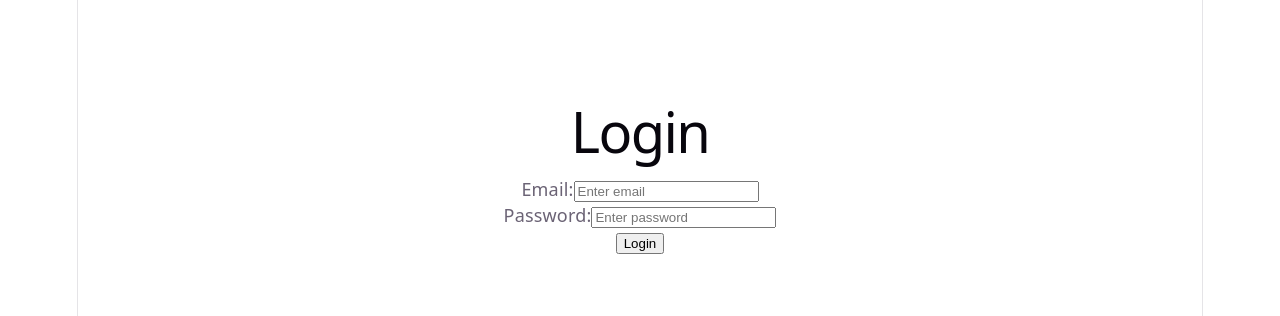
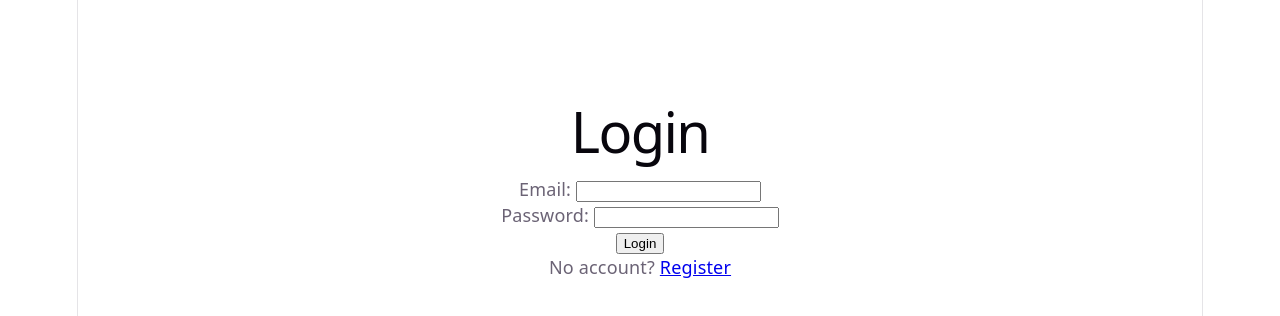
Before and after one commit to ShJ-code/fintrack, a React (Vite) app in the folder fintrack-frontend/: page /login in a window 1280 px wide. Shown: the top 316 px of the page. Built offline with nearby package versions, Linux system fonts and the light colour scheme.

Commit message:
Added src/components/Register.tsx and modified src/components/Login.tsx for frontend register and login pages and logic, separately

```diff
--- a/fintrack-frontend/src/components/Login.tsx
+++ b/fintrack-frontend/src/components/Login.tsx
@@ -1,72 +1,42 @@
-import axios from "axios";
 import { login as loginApi } from "../api/auth";
-
 import React, { useState } from "react";
-import { useNavigate, useLocation } from "react-router-dom";
-
-interface LocationState {
-  from?: Location;
-}
+import { useNavigate, Link } from "react-router-dom";
+import { useAuth } from "../auth/AuthContext";
 
 const Login: React.FC = () => {
   const [email, setEmail] = useState("");
   const [password, setPassword] = useState("");
+  const [error, setError] = useState<string | null>(null);
+  const [submitting, setSubmitting] = useState(false);
+  const navigate = useNavigate();
+  const { login } = useAuth();
 
-  const navigate = useNavigate();
-
-  // javascript arrow function closure
-  const handleEmail = (event: React.ChangeEvent<HTMLInputElement>) => {
-    setEmail(event.target.value);
-  };
-
-  const handlePassword = (event: React.ChangeEvent<HTMLInputElement>) => {
-    setPassword(event.target.value);
-  };
-
-  const handleLogin = async () => {
+  const onSubmit = async (e: React.FormEvent) => {
+    e.preventDefault();
+    setError(null);
+    setSubmitting(true);
     try {
-      // http protocal
-      // get, post, delete, patch
-      // axios helps us handle this syncouesly
-      const user = await loginApi(email, password);
-      localStorage.setItem("user", JSON.stringify(user));
+      const { user, token } = await loginApi(email, password);
+      login(user, token);
       navigate("/main");
-    //   const res = await axios.post("http://localhost:8080/login", {
-    //     email,
-    //     password,
-    //   });
-    //   if (res.data.id) {
-    //     localStorage.setItem("user", JSON.stringify(res.data));
-    //     navigate("/main");
-    //   }
-    //   console.log(res.data);
-    } catch (err) {
-      alert(err);
+    } catch (err: unknown) {
+      const status = (err as { response?: { status?: number } })?.response?.status;
+      setError(status === 401 ? "Invalid email or password" : "Login failed");
+    } finally {
+      setSubmitting(false);
     }
   };
 
   return (
     <div style={{ maxWidth: 400, margin: "0 auto", paddingTop: 50 }}>
       <h1>Login</h1>
-      <div>
-        Email:
-        <input
-          type="email"
-          value={email}
-          onChange={handleEmail}
-          placeholder="Enter email"
-        />
-      </div>
-      <div>
-        Password:
-        <input
-          type="password"
-          value={password}
-          onChange={handlePassword}
-          placeholder="Enter password"
-        />
-      </div>
-      <button onClick={handleLogin}>Login</button>
+      <form onSubmit={onSubmit}>
+        <div>Email: <input type="email" value={email} onChange={(e) => setEmail(e.target.value)} required /></div>
+        <div>Password: <input type="password" value={password} onChange={(e) => setPassword(e.target.value)} required /></div>
+        {error && <div style={{ color: "red" }}>{error}</div>}
+        <button type="submit" disabled={submitting}>{submitting ? "Logging in ..." : "Login"}</button>
+      </form>
+      <p>No account? <Link to="/register">Register</Link></p>
     </div>
   );
 };
```
Also changed, not shown: fintrack-frontend/src/components/Register.tsx (added, +47 -0 lines).
